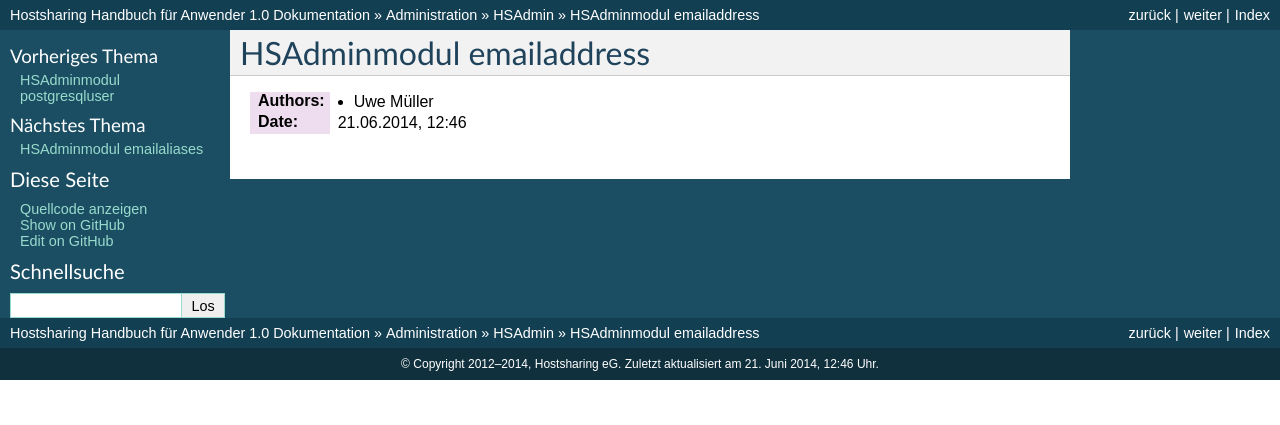
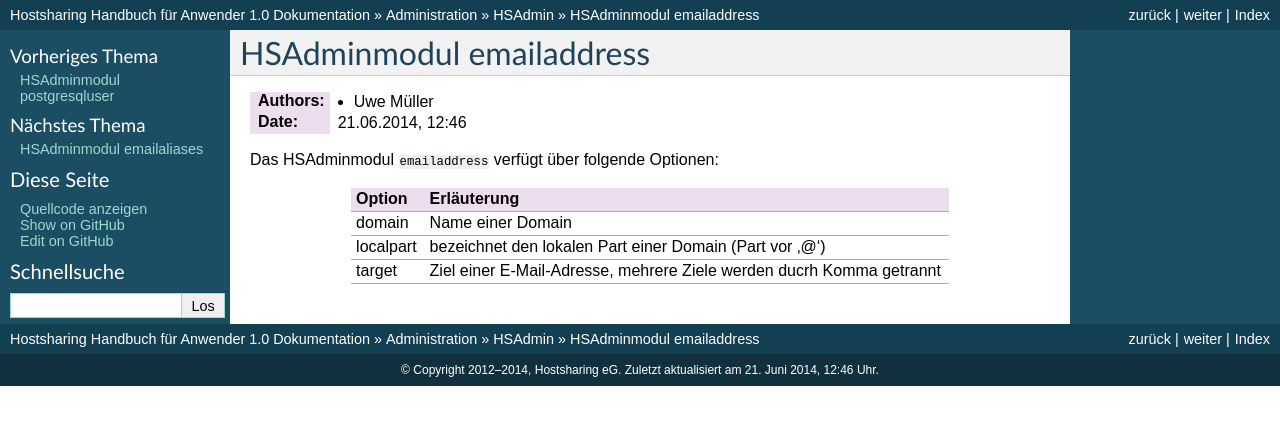
Before and after one commit to hostsharing/hs.docs.users, a Sphinx documentation site: the page built from source/administration/hsadmin/emailaddress.rst, in a window 1280 px wide. Shown: the top 425 px of the page. Built offline with Sphinx 7.4.7, drawn with Linux system fonts in a browser that asks for light colours; pages that are not in the unit, such as notebooks, are missing from menus.

Commit message:
initial content

```diff
--- a/source/administration/hsadmin/emailaddress.rst
+++ b/source/administration/hsadmin/emailaddress.rst
@@ -8,3 +8,17 @@
 :Authors: - Uwe Müller
 
 :Date: |date|, |time|
+
+
+
+Das HSAdminmodul ``emailaddress`` verfügt über folgende Optionen:
+
++---------------+----------------------------------------------------------------------+
+| Option        | Erläuterung                                                          |
++===============+======================================================================+
+| domain        | Name einer  Domain                                                   |
++---------------+----------------------------------------------------------------------+
+| localpart     | bezeichnet den lokalen  Part einer Domain (Part vor '@')             |
++---------------+----------------------------------------------------------------------+
+| target        | Ziel einer E-Mail-Adresse, mehrere Ziele werden ducrh Komma getrannt |
++---------------+----------------------------------------------------------------------+
```
